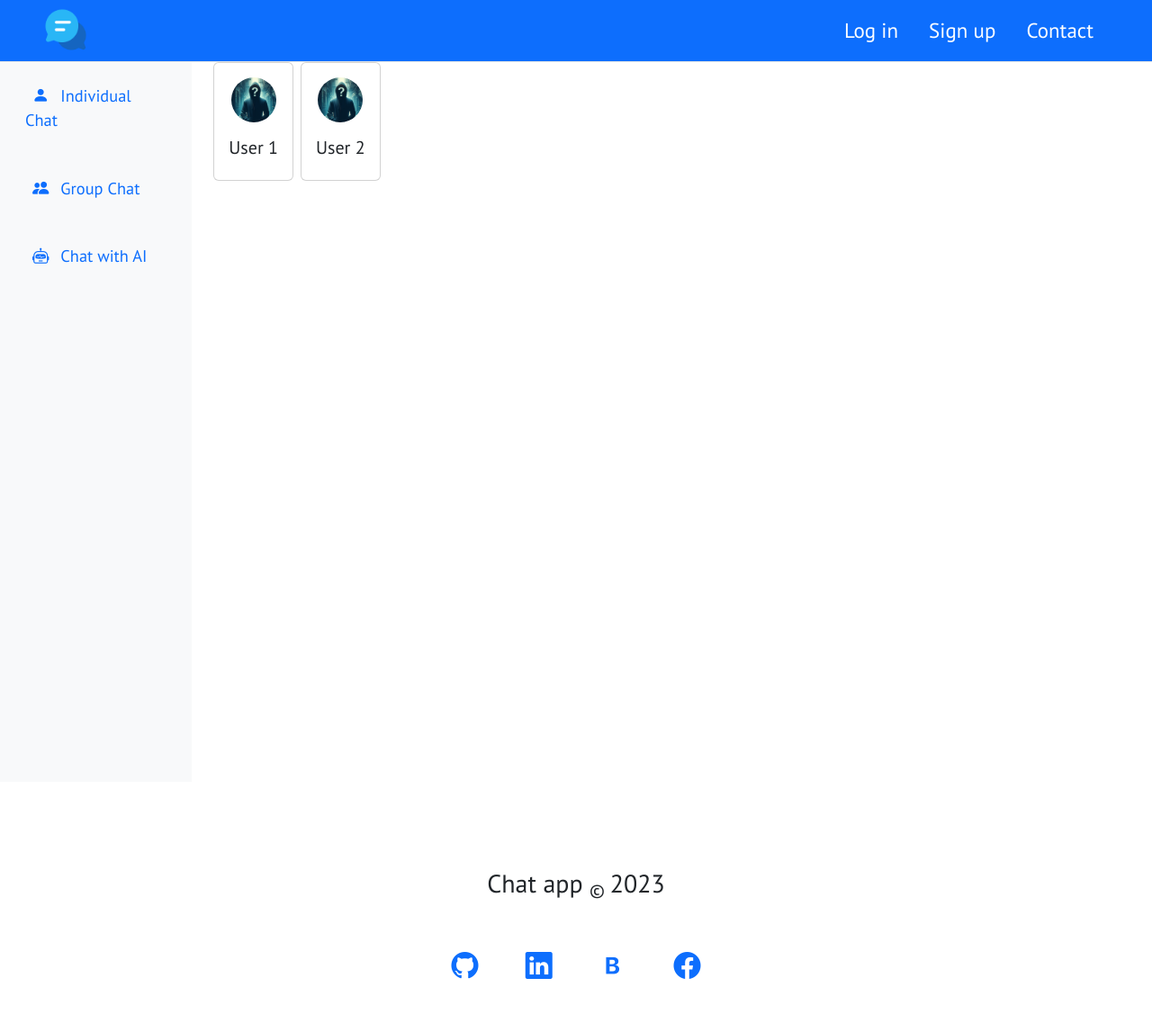
After one commit to M4recki/Chat-app, a FastAPI app: template project/templates/single_chat.html in a window 1280 px wide. The commit adds this page. Shown: the whole page at 90% size. Run offline with FastAPI, Linux system fonts and the light colour scheme; the template is opened without the code that fills it, so the values that code supplies are empty.

Commit message:
New subpages related to chats have been added and their appearance has been improved.

```diff
--- a/project/python/main.py
+++ b/project/python/main.py
@@ -8,11 +8,11 @@ app = FastAPI()
 
 app.mount(
     "/static",
-    StaticFiles(directory=Path(__file__).parent.parent.absolute() / "static"),
+    StaticFiles(directory=Path(__file__).parent.parent / "static"),
     name="static",
 )
 
 app.include_router(router)
 
 if __name__ == "__main__":
-    uvicorn.run(app, host="127.0.0.1", port=8000)
+    uvicorn.run("main:app", reload=True)
--- a/project/python/routes.py
+++ b/project/python/routes.py
@@ -1,7 +1,6 @@
 from fastapi import APIRouter, Request, Form
 from fastapi.templating import Jinja2Templates
 from fastapi.responses import RedirectResponse
-from fastapi.exceptions import RequestValidationError
 from werkzeug.security import generate_password_hash, check_password_hash
 from itsdangerous import URLSafeTimedSerializer as Serializer
 from pathlib import Path
@@ -18,6 +17,8 @@ from models import User
 
 router = APIRouter()
 
+# Authentication
+
 
 def is_authenticated(request: Request):
     token = request.cookies.get("access_token")
@@ -27,13 +28,34 @@ def is_authenticated(request: Request):
         return {"is_authenticated": False}
 
 
+# User name
+
+
+def user_name(request: Request):
+    token = request.cookies.get("access_token")
+    if token:
+        s = Serializer(environ.get("Secret_key_chat"))
+        try:
+            user_id = s.loads(token, max_age=3600).get('user_id')
+            db = SessionLocal()
+            user = db.query(User).filter(User.id == user_id).first()
+            return {"user_name": user.name}
+        except:
+            return {"user_name": None}
+    else:
+        return {"user_name": None}
+
+
+# Current year in footer
+
+
 def current_year(request: Request):
     return {"current_year": datetime.now().year}
 
 
 templates = Jinja2Templates(
     directory=Path(__file__).parent.parent / "templates",
-    context_processors=[current_year, is_authenticated],
+    context_processors=[current_year, is_authenticated, user_name],
 )
 
 # Main page
@@ -107,7 +129,7 @@ async def sign_up_data(
     s = Serializer(SECRET_KEY)
     token = s.dumps({"user_id": new_user.id})
 
-    response = RedirectResponse(request.url_for("root"), status_code=303)
+    response = RedirectResponse(request.url_for("single_chat"), status_code=303)
     response.set_cookie(key="access_token", value=token, httponly=True)
 
     return response
@@ -138,14 +160,14 @@ async def login_data(
 
     if errors:
         return templates.TemplateResponse(
-            "sign_up.html", {"request": request, "errors": errors}
+            "login.html", {"request": request, "errors": errors}
         )
 
     SECRET_KEY = environ.get("Secret_key_chat")
     s = Serializer(SECRET_KEY)
     token = s.dumps({"user_id": user.id})
 
-    response = RedirectResponse(request.url_for("dashboard"), status_code=303)
+    response = RedirectResponse(request.url_for("single_chat"), status_code=303)
     response.set_cookie(key="access_token", value=token, httponly=True)
 
     return response
@@ -207,9 +229,37 @@ def logout(request: Request):
     return response
 
 
-# User's dashboard
+# Single chat
 
 
-@router.get("/dashboard", name="dashboard")
-def dashboard(request: Request):
-    return templates.TemplateResponse("dashboard.html", {"request": request})
+@router.get("/single_chat")
+def single_chat(request: Request):
+    token = request.cookies.get("access_token")
+    if token:
+        s = Serializer(environ.get("Secret_key_chat"))
+        try:
+            user_id = s.loads(token, max_age=3600).get('user_id')
+            db = SessionLocal()
+            user = db.query(User).filter(User.id == user_id).first()
+            return templates.TemplateResponse(
+                "single_chat.html", {"request": request, "user": user}
+            )
+        except:
+            return templates.TemplateResponse("login.html", {"request": request})
+    return templates.TemplateResponse("single_chat.html", {"request": request})
+
+
+# Group chat
+
+
+@router.get("/group_chat")
+def group_chat(request: Request):
+    return templates.TemplateResponse("group_chat.html", {"request": request})
+
+
+# AI chat
+
+
+@router.get("/ai_chat")
+def ai_chat(request: Request):
+    return templates.TemplateResponse("ai_chat.html", {"request": request})
--- a/project/static/css/style.css
+++ b/project/static/css/style.css
@@ -74,3 +74,11 @@ header {
  .social-link:hover::after {
     width: 60%;
  }
+
+ /* User/group image in chats */
+
+ .user-image {
+    width: 50px;
+    height: 50px;
+    border-radius: 100%;
+ }
--- a/project/templates/header.html
+++ b/project/templates/header.html
@@ -27,12 +27,10 @@
         <div class="ms-auto d-flex">
           {% if is_authenticated %}
           <div class="nav-item lead bold" role="tablist">
-            <a
-              href="{{ url_for('dashboard') }}"
+            <p
               class="nav-link text-white"
               role="tab"
-              aria-selected="false"
-              >Dashboard</a
+              > Welcome back, {{user_name}}! 👋</p
             >
           </div>
           <div class="nav-item lead bold" role="tablist">
--- /dev/null
+++ b/project/templates/sidebar.html
@@ -0,0 +1,39 @@
+<!DOCTYPE html>
+<html lang="en">
+  <head>
+    <meta charset="UTF-8" />
+    <meta name="viewport" content="width=device-width, initial-scale=1.0" />
+
+    <!-- CSS -->
+    <link
+      href="{{ url_for('static', path='/css/style.css') }}"
+      rel="stylesheet" />
+  </head>
+  <body>
+    <!-- Sidebar -->
+    <nav class="col-md-2 d-none d-md-block bg-light sidebar vh-100">
+      <div class="sidebar-sticky">
+        <ul class="nav flex-column">
+          <li class="nav-item">
+            <a class="nav-link active my-3" href="#">
+              <i class="bi bi-person-fill mx-2"></i>
+              Individual Chat
+            </a>
+          </li>
+          <li class="nav-item">
+            <a class="nav-link my-3" href="#">
+              <i class="bi bi-people-fill mx-2"></i>
+              Group Chat
+            </a>
+          </li>
+          <li class="nav-item">
+            <a class="nav-link my-3" href="#">
+              <i class="bi bi-robot mx-2"></i>
+              Chat with AI
+            </a>
+          </li>
+        </ul>
+      </div>
+    </nav>
+  </body>
+</html>
--- a/project/templates/dashboard.html
+++ b/project/templates/single_chat.html
@@ -46,7 +46,7 @@
       integrity="sha384-BBtl+eGJRgqQAUMxJ7pMwbEyER4l1g+O15P+16Ep7Q9Q+zqX6gSbd85u4mG4QzX+"
       crossorigin="anonymous"></script>
 
-    <title>Chat app - Dashboard</title>
+    <title>Chat app - Individual Chat</title>
   </head>
   <body>
     <!-- Header -->
@@ -57,31 +57,26 @@
       <div class="container-fluid">
         <div class="row">
           <!-- Sidebar -->
-          <nav class="col-md-2 d-none d-md-block bg-light sidebar vh-100">
-            <div class="sidebar-sticky">
-              <ul class="nav flex-column">
-                <li class="nav-item">
-                  <a class="nav-link active" href="#">
-                    <i class="bi bi-person-fill"></i>
-                    Individual Chat
-                  </a>
-                </li>
-                <li class="nav-item">
-                  <a class="nav-link" href="#">
-                    <i class="bi bi-people-fill"></i>
-                    Group Chat
-                  </a>
-                </li>
-                <li class="nav-item">
-                  <a class="nav-link" href="#">
-                    <i class="bi bi-robot"></i>
-                    Chat with AI
-                  </a>
-                </li>
-              </ul>
-            </div>
-          </nav>
+          {% include "sidebar.html" %}
           <section role="main" class="col-md-9 ml-sm-auto col-lg-10 px-md-4">
+<!-- User avatars -->
+<div class="d-flex flex-nowrap overflow-auto mb-3">
+  <div class="card mb-2 me-2">
+   <img src="{{ url_for('static', path='/img/default avatar.jpg') }}" class="card-img-top user-image mx-auto mt-3" alt="User 1">
+   <div class="card-body">
+    <h5 class="card-title">User 1</h5>
+   </div>
+  </div>
+  <div class="card mb-2 me-2">
+   <img src="{{ url_for('static', path='/img/default avatar.jpg') }}" class="card-img-top user-image mx-auto mt-3" alt="User 2">
+   <div class="card-body">
+    <h5 class="card-title">User 2</h5>
+   </div>
+  </div>
+  <!-- Add more users as needed -->
+ </div>
+
+
             <!-- Content goes here -->
           </section>
         </div>
```
Also changed, not shown: project/templates/ai_chat.html (added), project/templates/group_chat.html (added).
